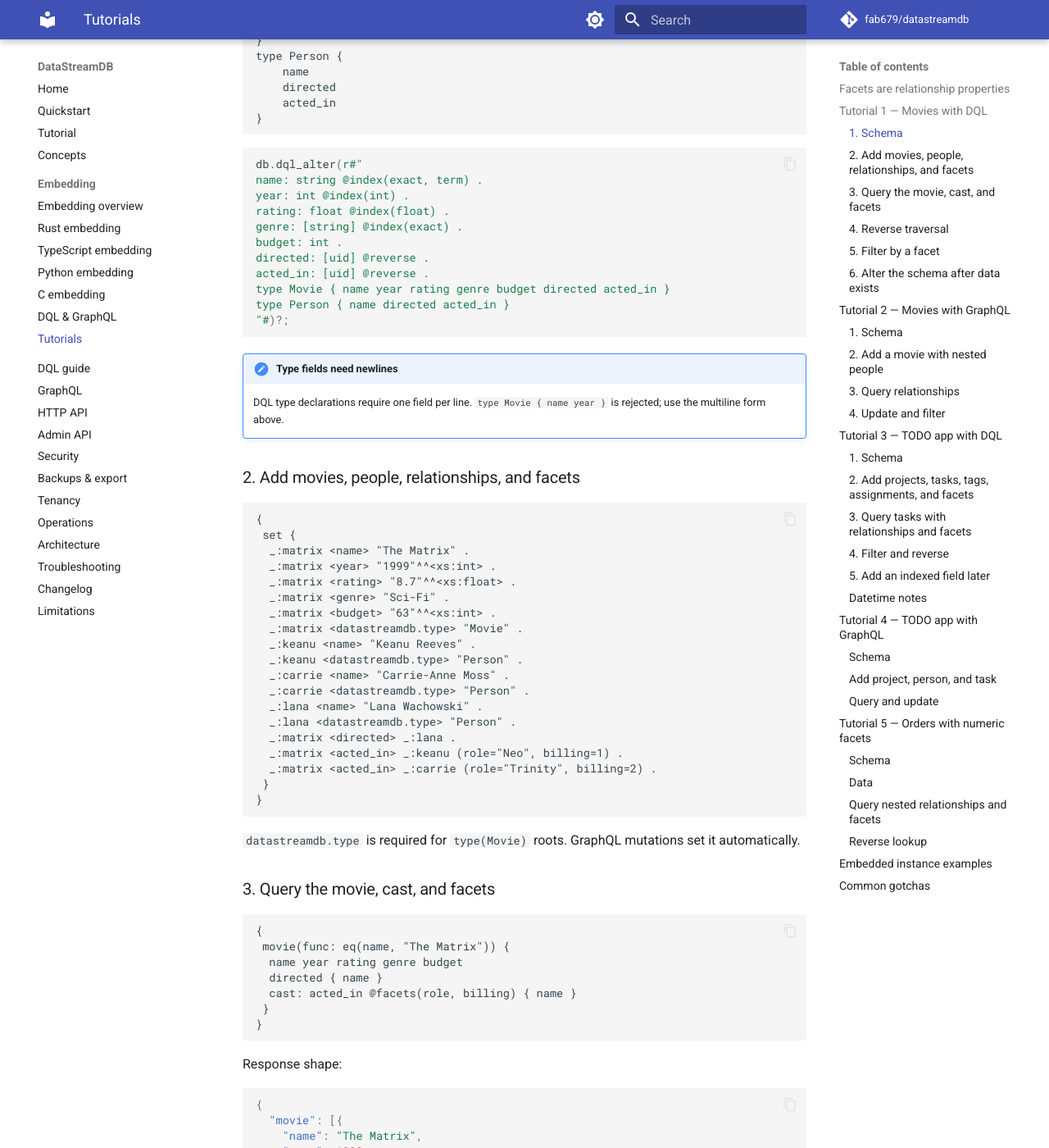
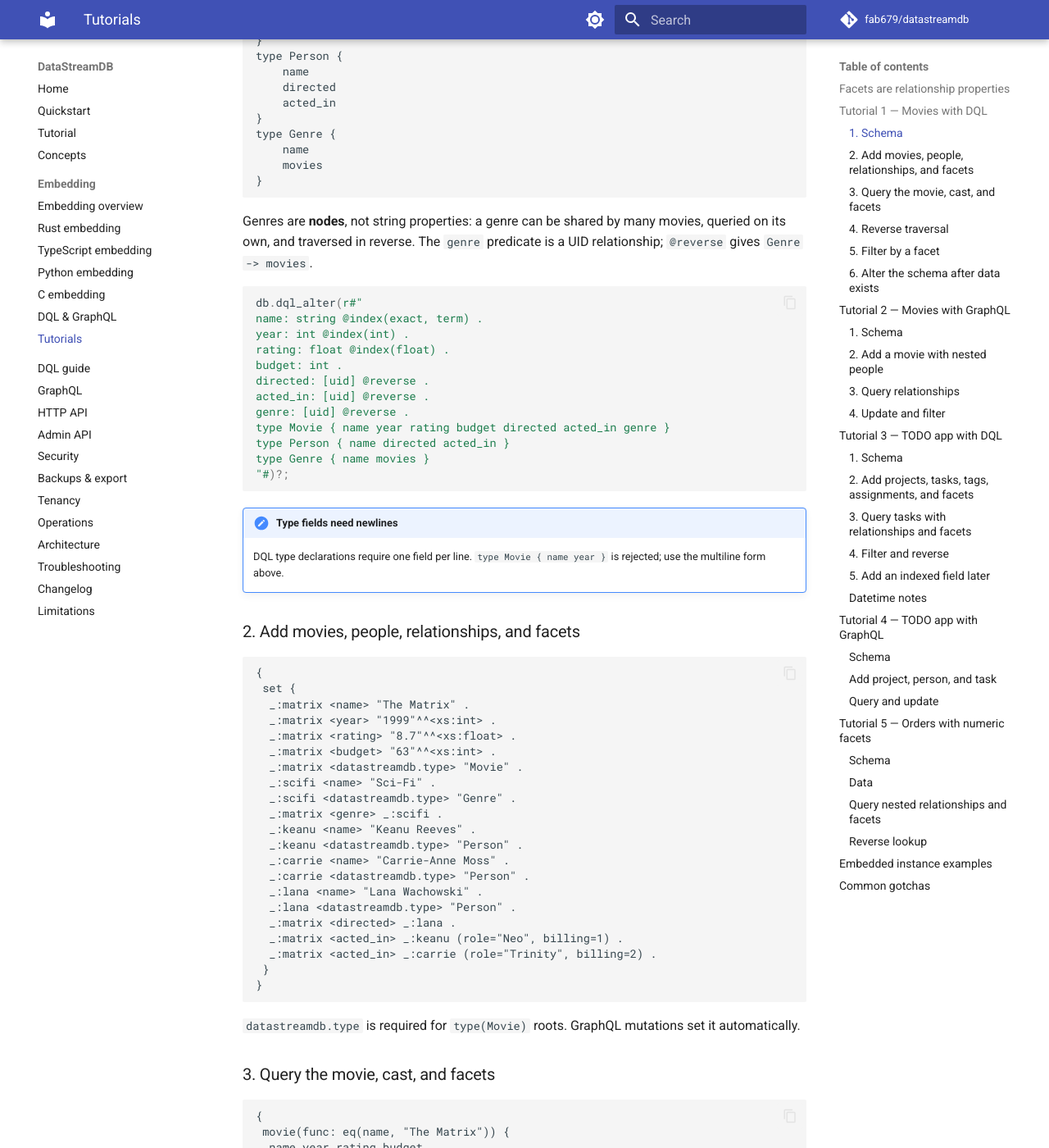
Before and after one commit to fab679/datastreamdb, an MkDocs documentation site: the page built from site-docs/embedding/tutorials.md, in a window 1280 px wide and 1400 px high, scrolled down 1013 px. Shown: the whole window at 82% size. Built offline with MkDocs 1.6.1 and Material for MkDocs 9.7.7, drawn with Linux system fonts in a browser that asks for light colours; comment, search, counter and statistics services are not loaded; some of the changed text lies outside the part shown.

Commit message:
Model movie genres as nodes in tutorials
Replace the genre string list with a Genre node, uid relationship, and reverse traversal in both DQL and GraphQL tutorials; tests cover genre-node queries.

````diff
--- a/site-docs/embedding/tutorials.md
+++ b/site-docs/embedding/tutorials.md
@@ -33,37 +33,46 @@ GraphQL.
 name: string @index(exact, term) .
 year: int @index(int) .
 rating: float @index(float) .
-genre: [string] @index(exact) .
 budget: int .
 directed: [uid] @reverse .
 acted_in: [uid] @reverse .
+genre: [uid] @reverse .
 type Movie {
     name
     year
     rating
-    genre
     budget
     directed
     acted_in
+    genre
 }
 type Person {
     name
     directed
     acted_in
 }
+type Genre {
+    name
+    movies
+}
 ```
+
+Genres are **nodes**, not string properties: a genre can be shared by many
+movies, queried on its own, and traversed in reverse. The `genre` predicate is
+a UID relationship; `@reverse` gives `Genre -> movies`.
 
 ```rust
 db.dql_alter(r#"
 name: string @index(exact, term) .
 year: int @index(int) .
 rating: float @index(float) .
-genre: [string] @index(exact) .
 budget: int .
 directed: [uid] @reverse .
 acted_in: [uid] @reverse .
-type Movie { name year rating genre budget directed acted_in }
+genre: [uid] @reverse .
+type Movie { name year rating budget directed acted_in genre }
 type Person { name directed acted_in }
+type Genre { name movies }
 "#)?;
 ```
 
@@ -79,9 +88,11 @@ type Person { name directed acted_in }
   _:matrix <name> "The Matrix" .
   _:matrix <year> "1999"^^<xs:int> .
   _:matrix <rating> "8.7"^^<xs:float> .
-  _:matrix <genre> "Sci-Fi" .
   _:matrix <budget> "63"^^<xs:int> .
   _:matrix <datastreamdb.type> "Movie" .
+  _:scifi <name> "Sci-Fi" .
+  _:scifi <datastreamdb.type> "Genre" .
+  _:matrix <genre> _:scifi .
   _:keanu <name> "Keanu Reeves" .
   _:keanu <datastreamdb.type> "Person" .
   _:carrie <name> "Carrie-Anne Moss" .
@@ -103,7 +114,8 @@ it automatically.
 ```text
 {
  movie(func: eq(name, "The Matrix")) {
-  name year rating genre budget
+  name year rating budget
+  genre { name }
   directed { name }
   cast: acted_in @facets(role, billing) { name }
  }
@@ -118,7 +130,7 @@ Response shape:
     "name": "The Matrix",
     "year": 1999,
     "rating": 8.7,
-    "genre": ["Sci-Fi"],
+    "genre": [{ "name": "Sci-Fi" }],
     "budget": 63,
     "directed": [{ "name": "Lana Wachowski" }],
     "cast": [
@@ -133,6 +145,12 @@ Response shape:
 
 ```text
 { p(func: eq(name, "Keanu Reeves")) { name ~acted_in { name } } }
+```
+
+Genres are nodes, so you can query the genre and traverse back to its movies:
+
+```text
+{ g(func: eq(name, "Sci-Fi")) { name ~genre { name year } } }
 ```
 
 ### 5. Filter by a facet
@@ -174,12 +192,18 @@ type Movie {
   rating: Float @search
   director: Person @hasInverse(field: directed)
   actors: [Person] @hasInverse(field: actedIn)
+  genres: [Genre] @hasInverse(field: movies)
 }
 type Person {
   id: ID!
   name: String @id @search(by: [hash])
   directed: [Movie]
   actedIn: [Movie]
+}
+type Genre {
+  id: ID!
+  name: String @id @search(by: [hash])
+  movies: [Movie]
 }
 ```
 
@@ -194,9 +218,10 @@ mutation {
   addMovie(input: [{
     title: "The Matrix", year: 1999, rating: 8.7,
     director: {name: "Lana Wachowski"},
-    actors: [{name: "Keanu Reeves"}, {name: "Carrie-Anne Moss"}]
+    actors: [{name: "Keanu Reeves"}, {name: "Carrie-Anne Moss"}],
+    genres: [{name: "Sci-Fi"}]
   }]) {
-    movie { id title year rating director { name } actors { name } }
+    movie { id title year rating director { name } actors { name } genres { name } }
     numUids
   }
 }
@@ -212,6 +237,7 @@ mutation {
     rating
     director { name }
     actors { name }
+    genres { name }
   }
 }
 ```
````
Also changed, not shown: 1 other file.
